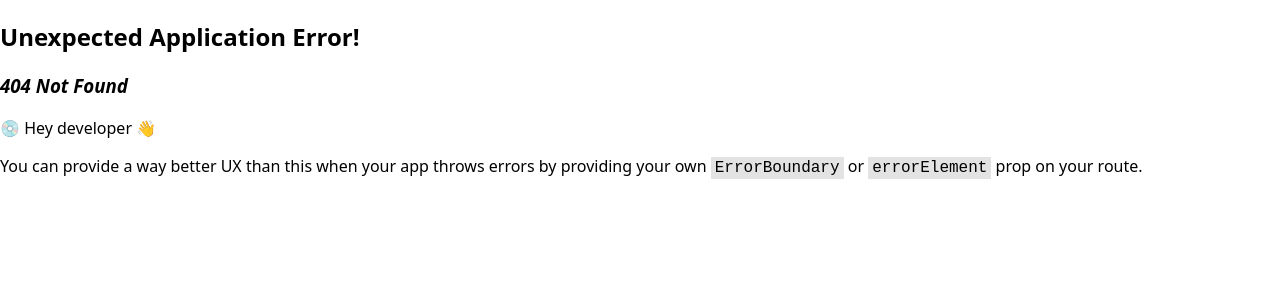
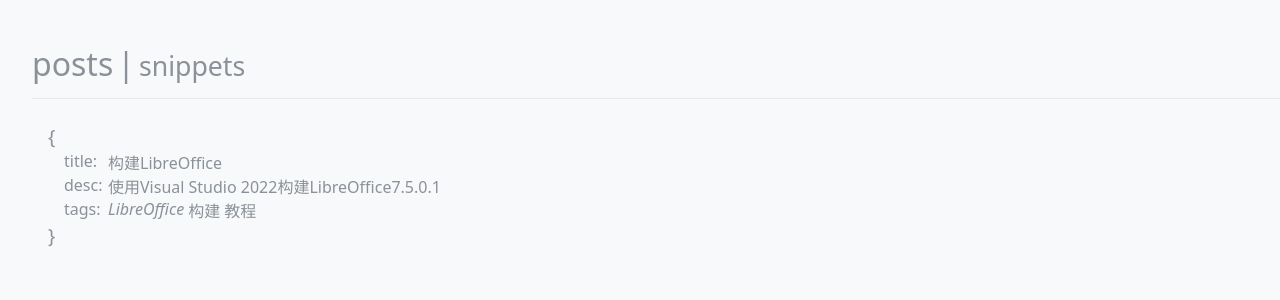
Before and after one commit to loveloki/blog, a React (Vite) app: page /posts in a window 1280 px wide. Before the commit this address had no page. Shown: the top 300 px of the page. Built offline with nearby package versions, Linux system fonts and the light colour scheme.

Commit message:
feat: 调整逻辑，首页支持 snippet

```diff
--- a/src/Blog/Blog.tsx
+++ b/src/Blog/Blog.tsx
@@ -1,25 +1,22 @@
 import { Outlet, useParams } from 'react-router-dom'
-import usePosts from '@hooks/usePosts'
-import useIsHome from '@hooks/useIsHome'
+import useType from '@/hooks/useType'
+import useList from '@/hooks/useList'
+import Header from './Header'
 import List from './List'
 import './Blog.css'
-import { useState } from 'react'
-import useList, { ListItemType } from '@/hooks/useList'
-import Header from './Header'
 
 function App() {
-  const [type, setType] = useState<ListItemType>('posts')
-  const isHome = useIsHome()
-  const posts = useList(type)
+  const type = useType()
+  const items = useList(type)
   const param = useParams()
-  const activeItem = posts.find(({ id }) => id === param.id)
+  const activeItem = items.find(({ id }) => id === param.id)
 
   return (
     <div id="blog">
-      <Header type={type} setType={setType} activeId={activeItem?.id} />
+      <Header type={type} activeId={activeItem?.id} />
       <main>
-        {isHome ? (
-          <List type={type} isHome={isHome} activeId={activeItem?.id} />
+        {!activeItem?.id ? (
+          <List type={type}  activeId={activeItem?.id} />
         ) : (
           <Outlet />
         )}
--- a/src/Blog/Header/Header.tsx
+++ b/src/Blog/Header/Header.tsx
@@ -3,12 +3,11 @@
 import './Header.css'
 
 interface HeaderProps {
-  setType: Function
   type: ListItemType
   activeId?: string
 }
 
-function Header({ type, setType, activeId }: HeaderProps) {
+function Header({ type, activeId }: HeaderProps) {
   const list: ListItemType[] = ['snippets', 'posts']
   const lastList = list.filter((t) => t !== type)
 
@@ -18,7 +17,7 @@
       {activeId ? (
         <span>
           <span className="split">|</span>
-          <Link to="/">back</Link>
+          <Link to={"/" + type}>back</Link>
         </span>
       ) : (
         lastList.map((type) => {
--- a/src/Blog/List/List.tsx
+++ b/src/Blog/List/List.tsx
@@ -1,15 +1,13 @@
 import { Link } from 'react-router-dom'
-import usePosts from '@hooks/usePosts'
+import useList, { ListItemType } from '@/hooks/useList'
 import './List.css'
-import useList, { ListItemType } from '@/hooks/useList'
 
 interface ListProps {
-  isHome: boolean
   activeId: string | undefined
   type: ListItemType
 }
 
-function List({ isHome, activeId, type }: ListProps) {
+function List({ activeId, type }: ListProps) {
   const posts = useList(type)
 
   return (
@@ -23,7 +21,7 @@
               <header>{'{'}</header>
               <div className='title'>
                 <span>title:</span>
-                <Link to={'/posts/' + id}>{title}</Link>
+                <Link to={'/' + type + '/' + id}>{title}</Link>
               </div>
               <div className='desc'>
                 <span>desc: </span>
--- a/src/hooks/useIsHome.ts
+++ /dev/null
@@ -1,9 +0,0 @@
-import { useLocation } from 'react-router-dom'
-
-const useIsHome = () => {
-  const location = useLocation()
-
-  return location.pathname === '/'
-}
-
-export default useIsHome
--- a/src/hooks/useList.ts
+++ b/src/hooks/useList.ts
@@ -23,7 +23,7 @@
         console.warn(e)
         setItem([])
       })
-  }, [])
+  }, [path])
 
   return item
 }
--- /dev/null
+++ b/src/hooks/useType.ts
@@ -0,0 +1,29 @@
+import { useLocation } from 'react-router-dom'
+import { ListItemType } from './useList'
+
+const useType = () => {
+  const pathname = useLocation().pathname
+
+  if (pathname === '/') {
+    return 'posts'
+  }
+
+  const secondPath = pathname.split('/')[1]
+  let result: ListItemType
+
+  switch (secondPath) {
+    case 'posts':
+      result = 'posts'
+      break
+    case 'snippets':
+      result = 'snippets'
+      break
+    default:
+      result = 'posts';
+      console.warn('不存在的类型，返回主页')
+  }
+
+  return result
+}
+
+export default useType
--- a/src/router.tsx
+++ b/src/router.tsx
@@ -17,17 +17,25 @@
           return text
         },
       },
+      {
+        path: 'snippets/:id',
+        element: <Snippet />,
+        loader: async ({ params }) => {
+          const text = await (await fetch(`/snippets/${params.id}.md`)).text()
+
+          return text
+        },
+      },
     ],
   },
   {
-    path: '/snippets/:id',
-    element: <Snippet />,
-    loader: async ({ params }) => {
-      const text = await (await fetch(`/snippets/${params.id}.md`)).text()
-
-      return text
-    },
+      path: '/posts',
+      element: <Blog />,
   },
+  {
+    path: '/snippets',
+    element: <Blog />,
+}
 ])
 
 export default router
```
